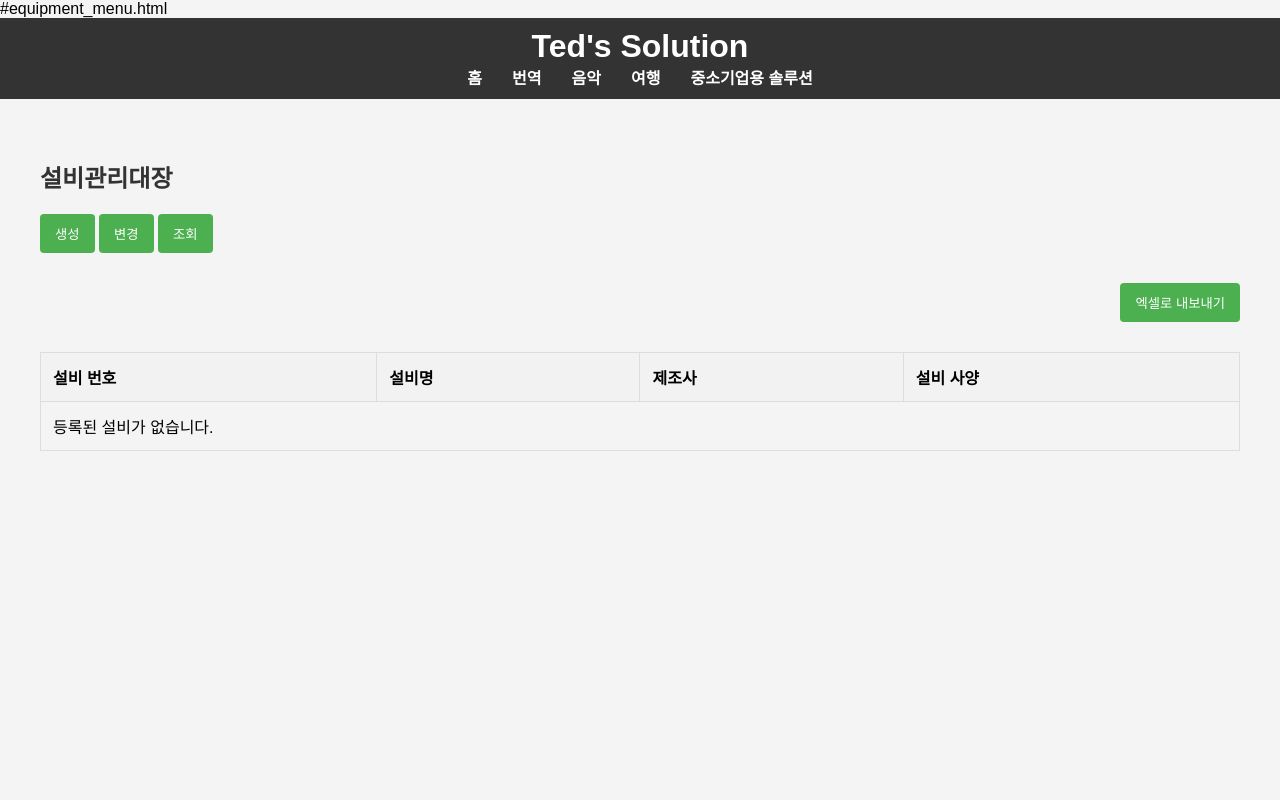
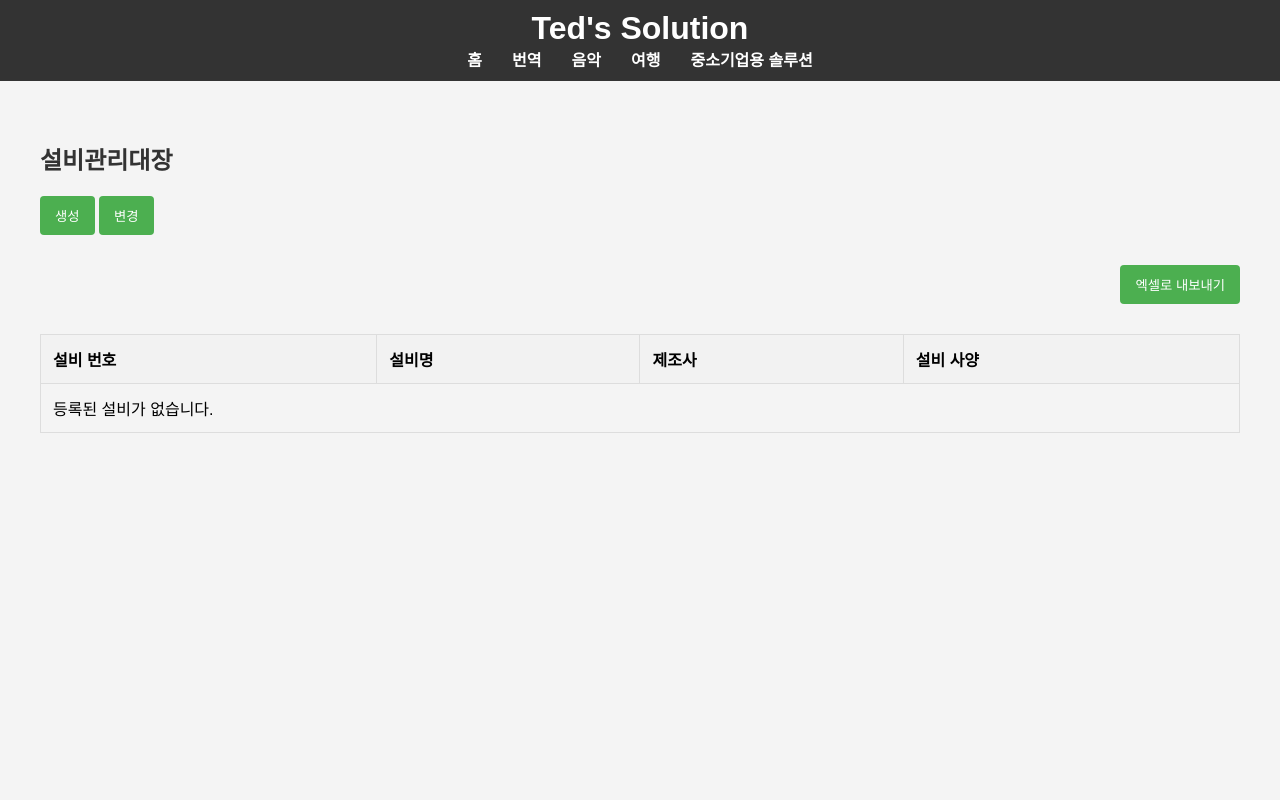
Before and after one commit to Ted19700128/midbizsolution, a Django app: page /equipment/menu/ in a window 1280 px wide. Run offline with Django 5.2, Linux system fonts and the light colour scheme; data that the repository does not hold is empty.

Commit message:
update views.py

```diff
--- a/myapp/templates/myapp/equipment_menu.html
+++ b/myapp/templates/myapp/equipment_menu.html
@@ -1,5 +1,3 @@
-#equipment_menu.html
-
 {% extends 'base.html' %}
 
 {% block title %}설비관리대장{% endblock %}
@@ -9,61 +7,30 @@
 <div>
     <button class="btn" onclick="location.href='{{ create_equipment }}'">생성</button>
     <button class="btn" onclick="location.href='?mode=edit'">변경</button>
-    <button class="btn" onclick="location.href='?mode=view'">조회</button>
+    <!-- 조회 버튼은 주석 처리됨 -->
 </div>
 
-<!-- 테이블을 이 페이지에 포함 -->
-{% if show_table %}
-<div id="equipment-table" style="margin-top: 20px;">
+<!-- 테이블 표시 -->
 <!-- 엑셀로 내보내기 버튼 -->
-    <div style="text-align: right; margin-bottom: 10px;">
+<div style="text-align: right; margin-bottom: 10px; margin-top: 20px;">
     <button class="btn" onclick="exportToExcel()">엑셀로 내보내기</button>
 </div>
+
+<!-- 테이블을 항상 표시 -->
 {% if mode == 'edit' %}
-    <!-- 수정 및 삭제를 위한 폼 시작 -->
+<!-- 변경 모드: 체크박스가 포함된 테이블 -->
 <form method="post" action="">
     {% csrf_token %}
-    {% endif %}
-        <table>
-            <thead>
-                <tr>
-                    {% if mode == 'edit' %}
-                    <th><input type="checkbox" id="select_all"></th>
-                    {% endif %}
-                    <th>설비 번호</th>
-                    <th>설비명</th>
-                    <th>제조사</th>
-                    <th>설비 사양</th>
-                </tr>
-            </thead>
-            <tbody>
-                {% for equipment in equipments %}
-                <tr>
-                    {% if mode == 'edit' %}
-                    <td><input type="checkbox" name="equipment_ids" value="{{ equipment.id }}"></td>
-                    {% endif %}
-                    <td>{{ equipment.equipment_number }}</td>
-                    <td>{{ equipment.name }}</td>
-                    <td>{{ equipment.manufacturer }}</td>
-                    <td>{{ equipment.specs }}</td>
-                </tr>
-                {% empty %}
-                <tr>
-                    <td colspan="{% if mode == 'edit' %}5{% else %}4{% endif %}">등록된 설비가 없습니다.</td>
-                </tr>
-                {% endfor %}
-            </tbody>
-        </table>
-    {% if mode == 'edit' %}
+    {% include 'myapp/equipment_table.html' %}
     <!-- 수정 및 삭제 버튼 -->
     <div style="margin-top: 10px;">
         <button class="btn" type="submit" formaction="{% url 'update_equipment' %}">수정</button>
         <button class="btn" type="submit" formaction="{% url 'delete_equipment' %}">삭제</button>
     </div>
 </form>
-    <!-- 폼 종료 -->
-    {% endif %}
-</div>
+{% else %}
+<!-- 'view' 모드나 기본 모드인 경우 테이블을 표시 -->
+{% include 'myapp/equipment_table.html' %}
 {% endif %}
 
 {% endblock %}
```
Lines whose indentation alone changed are shown as unchanged.
